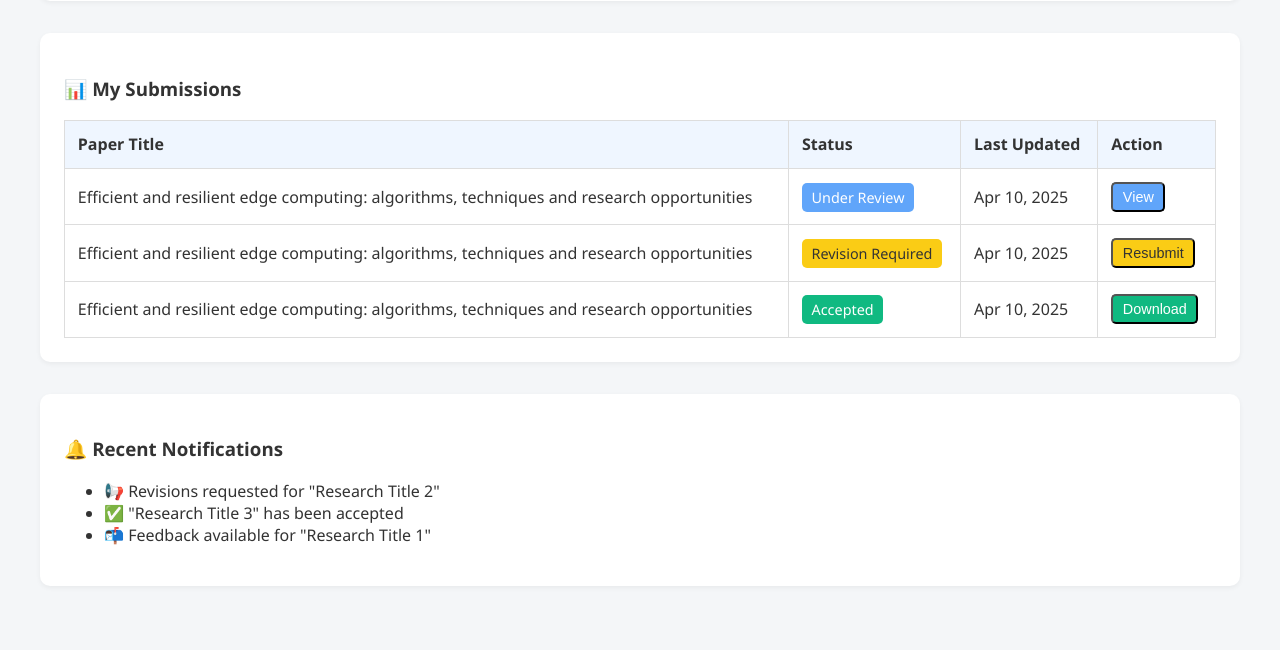
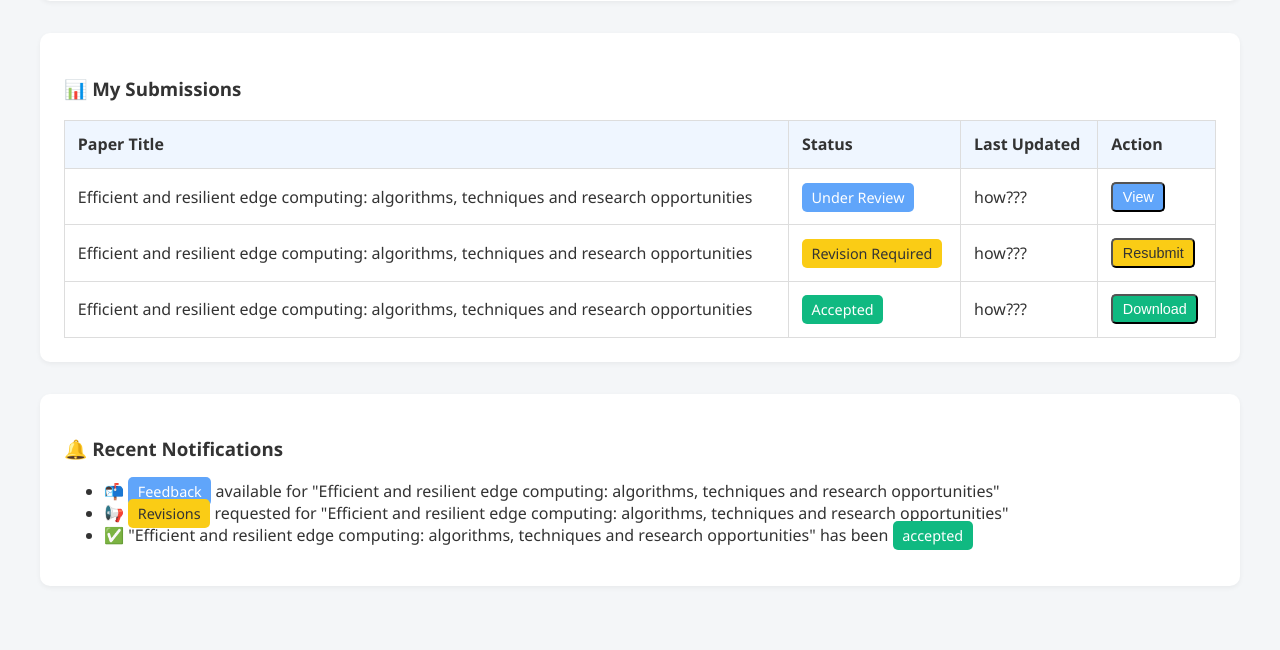
Before and after one commit to shmartin/mit111-studentmodule, a Django app: page /submission/ in a window 1280 px wide. Shown: the part 1096-1746 px from the top of the page. Run offline with Django 5.2, Linux system fonts and the light colour scheme; data comes from the database, SQL or seed files in the repository.

Commit message:
updated notification section

```diff
--- a/studentmodule/submission/models.py
+++ b/studentmodule/submission/models.py
@@ -36,3 +36,4 @@ class Document_evaluation(models.Model):
 # did = foreignkey(document)
 # ddid = foreignkey(Document_details)
 # deid = foreignkey(document_evaluation)
+# date = date_now **when was the evaluation submitted/updated
--- a/studentmodule/submission/templates/submission/submission.html
+++ b/studentmodule/submission/templates/submission/submission.html
@@ -85,15 +85,15 @@
               <td>{{ i.did.dtitle }}</td>
               {% if i.status == 'Under Review'%}
                 <td><span class="badge under-review">Under Review</span></td>
-                <td>Apr 10, 2025</td>
+                <td>how???</td>
                 <td><button class="badge under-review">View</button></td>
               {% elif i.status == 'Revision Required' %}
                 <td><span class="badge revision">Revision Required</span></td>
-                <td>Apr 10, 2025</td>
+                <td>how???</td>
                 <td><button class="badge revision">Resubmit</button></td>
               {% elif i.status == 'Accepted' %}
                 <td><span class="badge accepted">Accepted</span></td>
-                <td>Apr 10, 2025</td>
+                <td>how???</td>
                 <td><button class="badge accepted">Download</button></td>
               {% endif %}
             </tr>
@@ -104,9 +104,15 @@
     <div class="notifications">
       <h3>🔔 Recent Notifications</h3>
       <ul>
-        <li>📢 Revisions requested for "Research Title 2"</li>
-        <li>✅ "Research Title 3" has been accepted</li>
-        <li>📬 Feedback available for "Research Title 1"</li>
+        {% for i in doc_eval %}
+          {% if i.status == 'Under Review'%}
+            <li>📬 <span class="badge under-review">Feedback</span> available for "{{ i.did.dtitle }}"</li>
+          {% elif i.status == 'Revision Required' %}
+            <li>📢 <span class="badge revision">Revisions</span> requested for "{{ i.did.dtitle }}"</li>
+          {% elif i.status == 'Accepted' %}
+            <li>✅ "{{ i.did.dtitle }}" has been <span class="badge accepted">accepted</span></li>
+          {% endif %}
+        {% endfor %}
       </ul>
     </div>
   </div>
```
